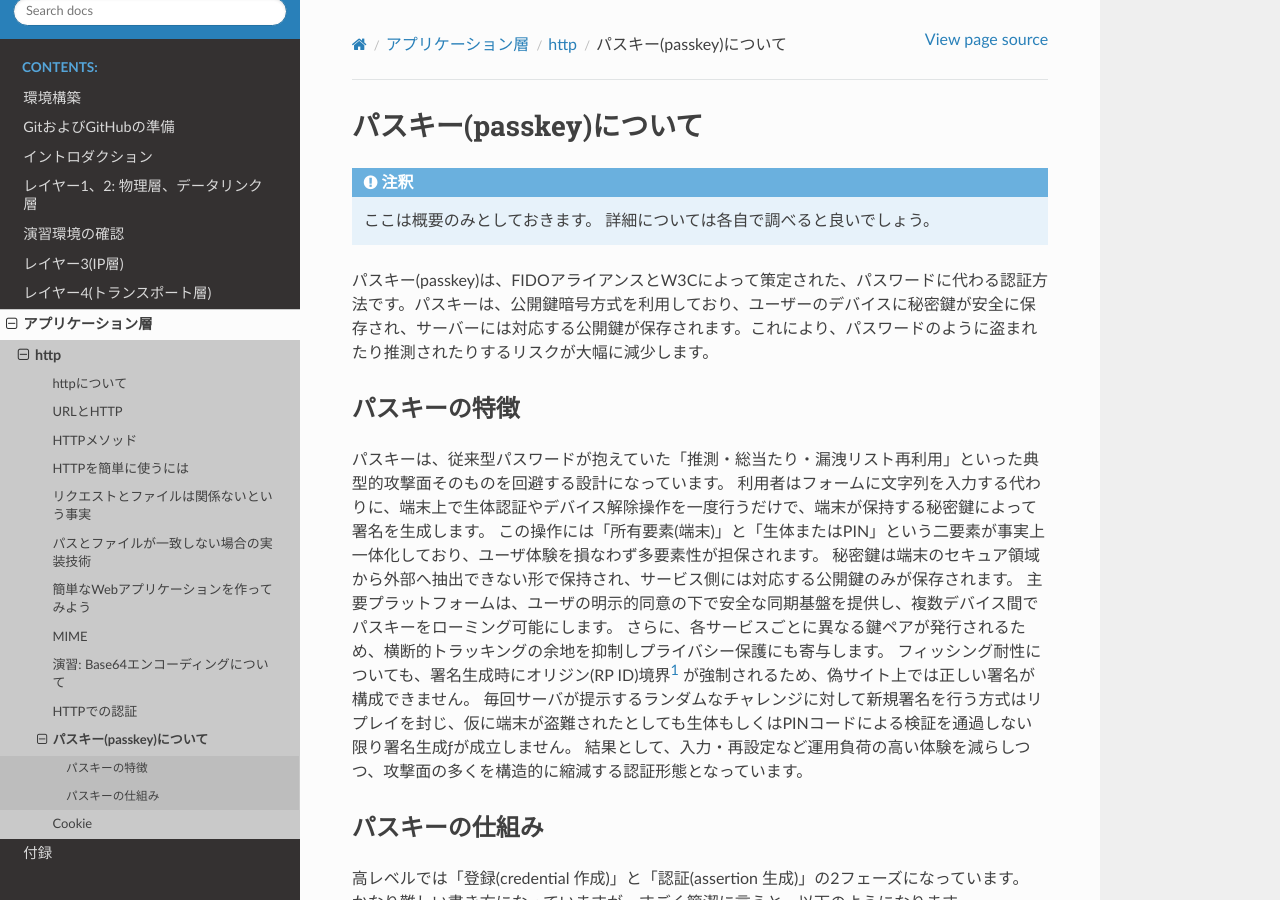
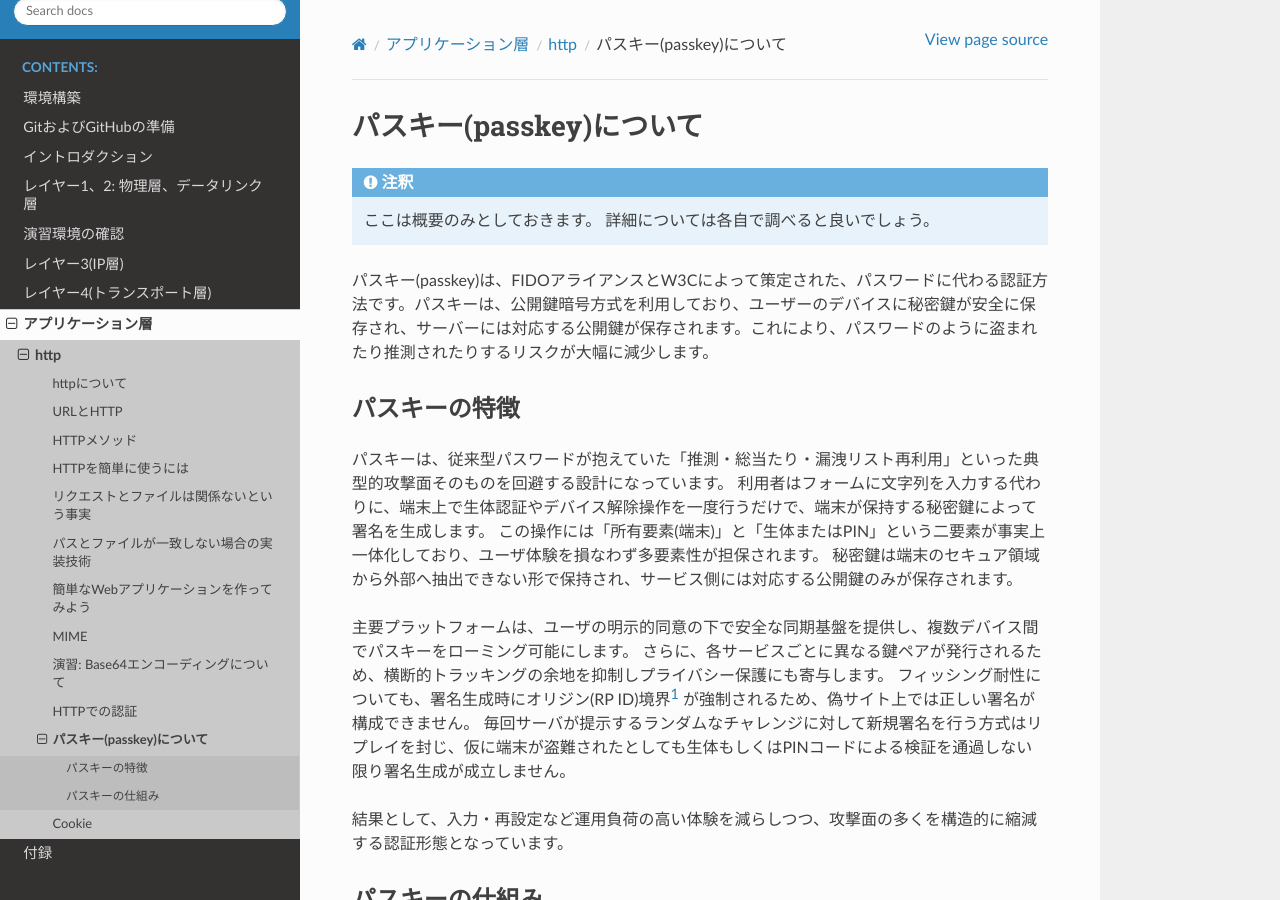
Before and after one commit to densuke/2025-network-doc, a Sphinx documentation site: the page built from source/app/http/passkey.md, in a window 1280 px wide and 900 px high. Built offline with Sphinx 7.4.7 and the Read the Docs theme 3.1.0, drawn with Linux system fonts in a browser that asks for light colours.

Commit message:
指摘にあらかた対応

```diff
--- a/source/app/http/passkey.md
+++ b/source/app/http/passkey.md
@@ -8,14 +8,17 @@
 パスキー(passkey)は、FIDOアライアンスとW3Cによって策定された、パスワードに代わる認証方法です。パスキーは、公開鍵暗号方式を利用しており、ユーザーのデバイスに秘密鍵が安全に保存され、サーバーには対応する公開鍵が保存されます。これにより、パスワードのように盗まれたり推測されたりするリスクが大幅に減少します。
 
 ## パスキーの特徴
+
 パスキーは、従来型パスワードが抱えていた「推測・総当たり・漏洩リスト再利用」といった典型的攻撃面そのものを回避する設計になっています。
 利用者はフォームに文字列を入力する代わりに、端末上で生体認証やデバイス解除操作を一度行うだけで、端末が保持する秘密鍵によって署名を生成します。
 この操作には「所有要素(端末)」と「生体またはPIN」という二要素が事実上一体化しており、ユーザ体験を損なわず多要素性が担保されます。
 秘密鍵は端末のセキュア領域から外部へ抽出できない形で保持され、サービス側には対応する公開鍵のみが保存されます。
+
 主要プラットフォームは、ユーザの明示的同意の下で安全な同期基盤を提供し、複数デバイス間でパスキーをローミング可能にします。
 さらに、各サービスごとに異なる鍵ペアが発行されるため、横断的トラッキングの余地を抑制しプライバシー保護にも寄与します。
 フィッシング耐性についても、署名生成時にオリジン(RP ID)境界[^rpid] が強制されるため、偽サイト上では正しい署名が構成できません。
-毎回サーバが提示するランダムなチャレンジに対して新規署名を行う方式はリプレイを封じ、仮に端末が盗難されたとしても生体もしくはPINコードによる検証を通過しない限り署名生成ƒが成立しません。
+毎回サーバが提示するランダムなチャレンジに対して新規署名を行う方式はリプレイを封じ、仮に端末が盗難されたとしても生体もしくはPINコードによる検証を通過しない限り署名生成が成立しません。
+
 結果として、入力・再設定など運用負荷の高い体験を減らしつつ、攻撃面の多くを構造的に縮減する認証形態となっています。
 
 [^rpid]: RP ID = Relying Party ID。サービスのドメイン名に基づく識別子で、署名生成時に認証器が検証する。
```
